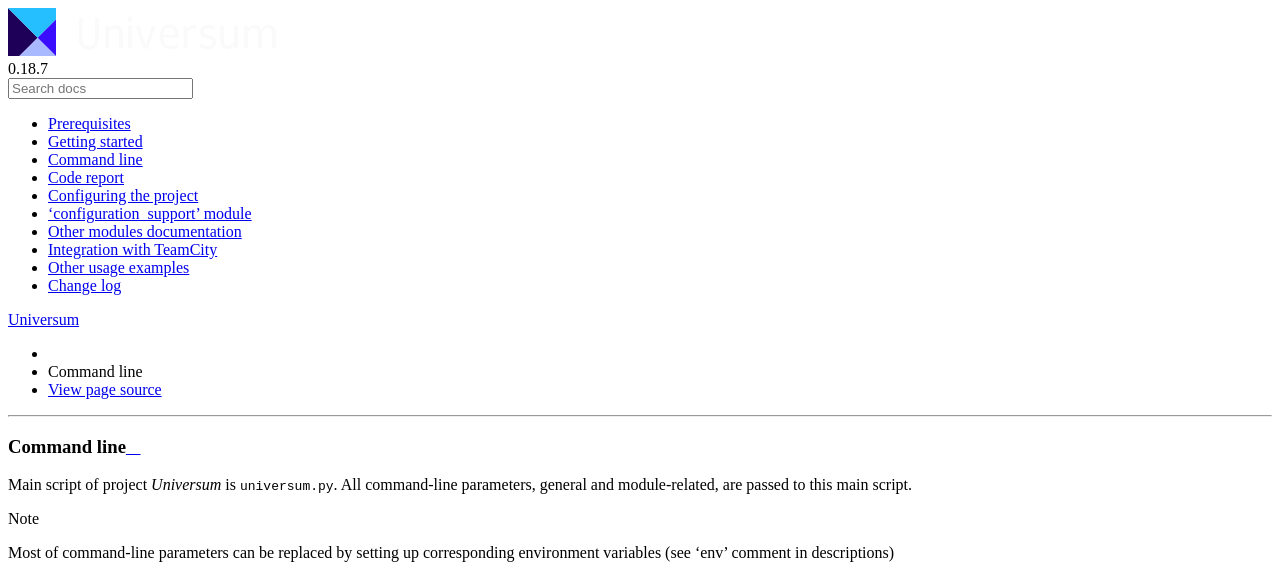
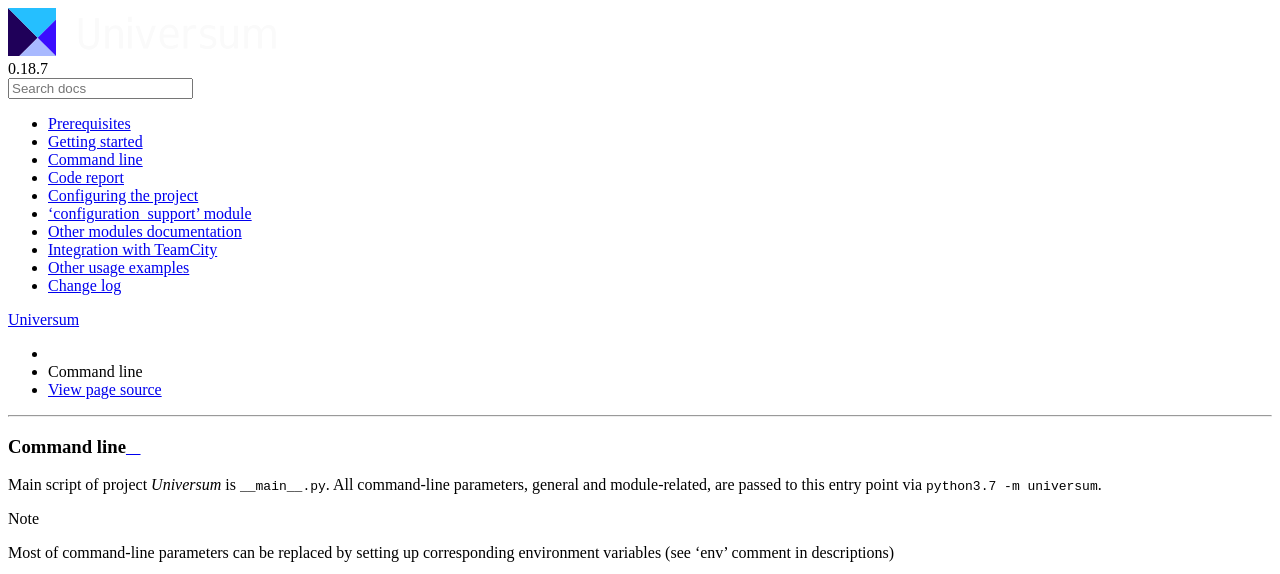
Before and after one commit to Samsung/Universum, a Sphinx documentation site: the page built from doc/args.rst, in a window 1280 px wide, cut to the strip 0-574 px from the top of the page. Built offline with Sphinx 7.4.7 and the Read the Docs theme 2.0.0, drawn with Linux system fonts in a browser that asks for light colours.

Commit message:
update(docs): fix argument lists generation

```diff
--- a/doc/args.rst
+++ b/doc/args.rst
@@ -1,17 +1,18 @@
 Command line
 ------------
 
-Main script of project `Universum` is ``universum.py``.
-All command-line parameters, general and module-related, are passed to this main script.
+Main script of project `Universum` is ``__main__.py``.
+All command-line parameters, general and module-related, are passed to this entry point
+via ``python3.7 -m universum``.
 
 .. note::
     Most of command-line parameters can be replaced by setting up corresponding environment
     variables (see 'env' comment in descriptions)
 
 .. argparse::
-    :module: universum
+    :module: universum.__main__
     :func: define_arguments
-    :prog: universum
+    :prog: python3.7 -m universum
     :nosubcommands:
 
     --version : @replace
--- a/doc/args_nonci.rst
+++ b/doc/args_nonci.rst
@@ -21,7 +21,7 @@
 
 
 .. argparse::
-    :module: universum
+    :module: universum.__main__
     :func: define_arguments
-    :prog: universum
+    :prog: python3.7 -m universum
     :path: nonci
--- a/doc/args_poll.rst
+++ b/doc/args_poll.rst
@@ -6,7 +6,7 @@
 .. Insert some description here
 
 .. argparse::
-    :module: universum
+    :module: universum.__main__
     :func: define_arguments
-    :prog: universum
+    :prog: python3.7 -m universum
     :path: poll
--- a/doc/args_submit.rst
+++ b/doc/args_submit.rst
@@ -6,7 +6,7 @@
 .. Insert some description here
 
 .. argparse::
-    :module: universum
+    :module: universum.__main__
     :func: define_arguments
-    :prog: universum
+    :prog:  python3.7 -m universum
     :path: submit
```
